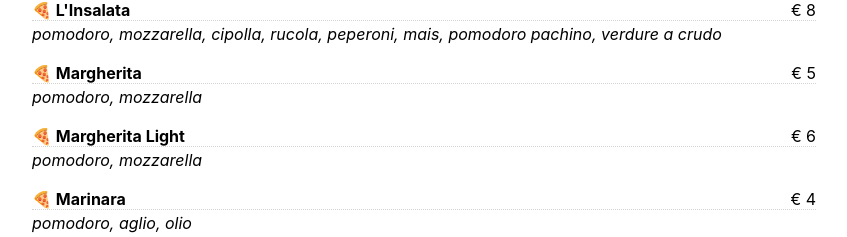
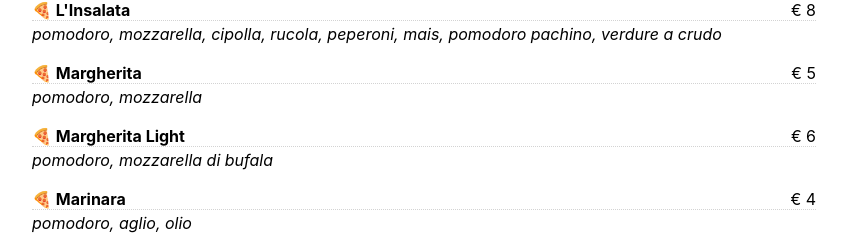
Before and after one commit to aplsup/laspartana, a Next.js app: page /menu in a window 1280 px wide. Shown: the part 1211-1448 px from the top of the page, without its empty margins (216-1063 px from the left). Built offline with nearby package versions, Linux system fonts and the light colour scheme.

Commit message:
Mozzarella light correction

```diff
--- a/data/menu.ts
+++ b/data/menu.ts
@@ -173,7 +173,7 @@ const menu: Menu = {
       price: 600,
       tags: [Tag.ROSSA],
       name: "Margherita Light",
-      ingredients: ["pomodoro", "mozzarella"],
+      ingredients: ["pomodoro", "mozzarella di bufala"],
     },
     {
       price: 400,
```
